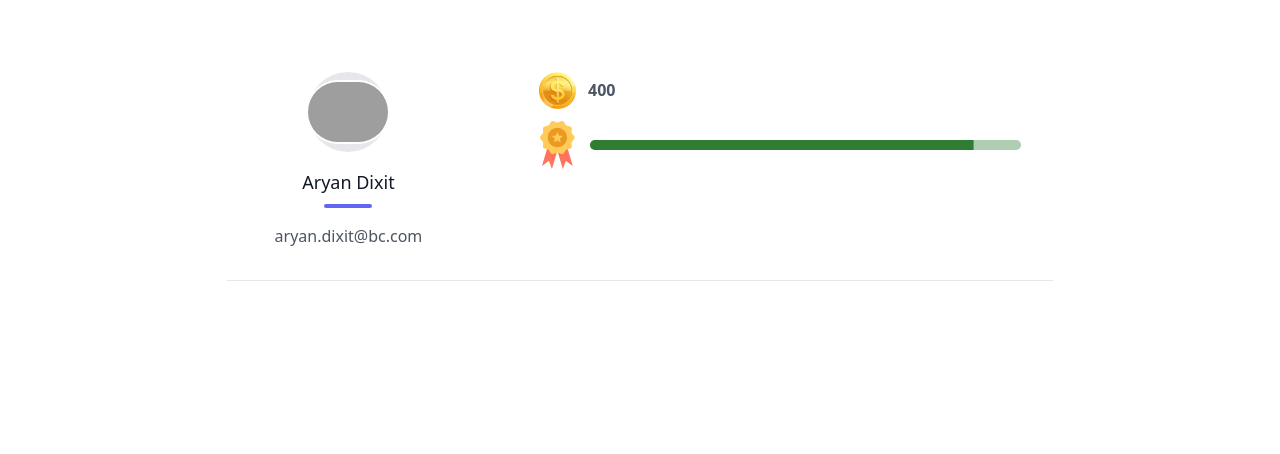
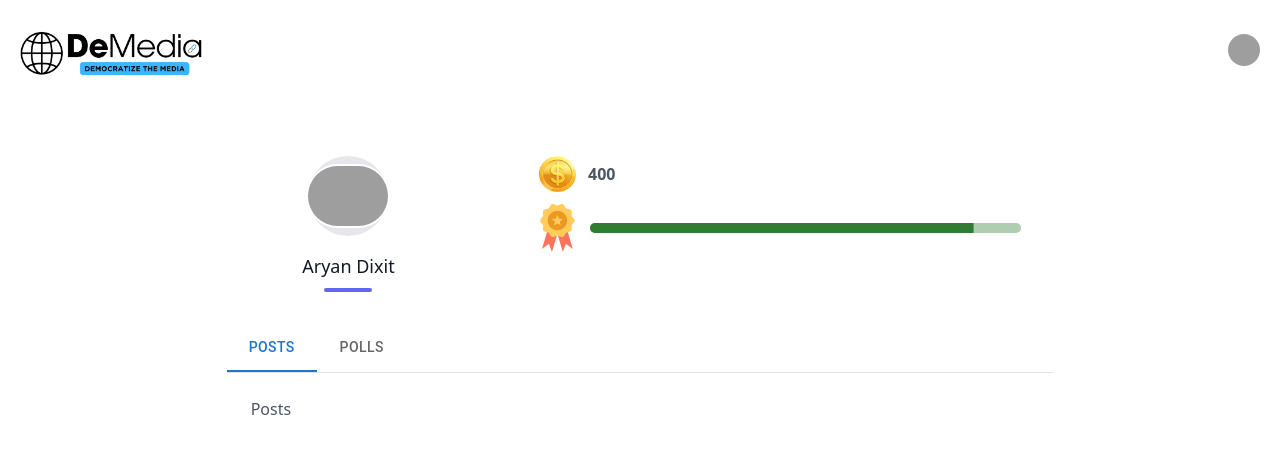
Before and after one commit to De-Media/frontend, a React (Create React App) app: page /profile in a window 1280 px wide. Shown: the top 454 px of the page. Built offline with nearby package versions, Linux system fonts and the light colour scheme; grey boxes are pictures that could not be loaded.

Commit message:
update(profile): added tabs in profile posts and polls

```diff
--- a/src/components/Header/Header.js
+++ b/src/components/Header/Header.js
@@ -1,50 +1,43 @@
-import React from "react";
-import logo from "../../assets/images/full-logo.png";
-import { Menu, Transition } from "@headlessui/react";
-import { Link } from "react-router-dom";
+import React from 'react';
+import logo from '../../assets/images/full-logo.png';
+import { Menu, Transition } from '@headlessui/react';
+import { Link } from 'react-router-dom';
 
 const Header = () => {
 	const onLogout = () => {
-    console.log("Logout called");
+		console.log('Logout called');
 	};
 
 	return (
-    <header class="text-gray-600 body-font">
-      <div class="container mx-auto flex flex-wrap p-5 flex-col md:flex-row items-center">
-        <Link class="flex title-font font-medium items-center text-gray-900 mb-4 md:mb-0">
-          <img src={logo} width={200} alt="Logo" />
+		<header class='text-gray-600 body-font'>
+			<div class='container mx-auto flex flex-wrap p-5 flex-col md:flex-row items-center'>
+				<Link class='flex title-font font-medium items-center text-gray-900 mb-4 md:mb-0'>
+					<img src={logo} width={200} alt='Logo' />
 				</Link>
-        <nav class="md:ml-auto flex flex-wrap items-center text-base justify-center">
-          <Link class="mr-5 hover:text-gray-900">First Link</Link>
-          <Link class="mr-5 hover:text-gray-900">Second Link</Link>
-          <Link class="mr-5 hover:text-gray-900">Third Link</Link>
-          <Link class="mr-5 hover:text-gray-900">Fourth Link</Link>
-        </nav>
-        <Menu as="div" className="relative inline-block text-left">
+				<nav class='md:ml-auto flex flex-wrap items-center text-base justify-center'></nav>
+				<Menu as='div' className='relative inline-block text-left'>
 					<div>
 						<Menu.Button>
 							<img
-                className="inline-block h-8 w-8 rounded-full ring-2 ring-white"
-                src="https://images.unsplash.com/photo-1491528323818-fdd1faba62cc?ixlib=rb-1.2.1&ixid=eyJhcHBfaWQiOjEyMDd9&auto=format&fit=facearea&facepad=2&w=256&h=256&q=80"
-                alt=""
+								className='inline-block h-8 w-8 rounded-full ring-2 ring-white'
+								src='https://images.unsplash.com/photo-1491528323818-fdd1faba62cc?ixlib=rb-1.2.1&ixid=eyJhcHBfaWQiOjEyMDd9&auto=format&fit=facearea&facepad=2&w=256&h=256&q=80'
+								alt=''
 							/>
 						</Menu.Button>
 					</div>
 					<Transition
-            enter="transition ease-out duration-100"
-            enterFrom="transform opacity-0 scale-95"
-            enterTo="transform opacity-100 scale-100"
-            leave="transition ease-in duration-75"
-            leaveFrom="transform opacity-100 scale-100"
-            leaveTo="transform opacity-0 scale-95"
-          >
-            <Menu.Items className="absolute right-0 z-10 mt-2 w-56 origin-top-right rounded-md bg-white shadow-lg ring-1 ring-black ring-opacity-5 focus:outline-none">
-              <div className="py-1">
+						enter='transition ease-out duration-100'
+						enterFrom='transform opacity-0 scale-95'
+						enterTo='transform opacity-100 scale-100'
+						leave='transition ease-in duration-75'
+						leaveFrom='transform opacity-100 scale-100'
+						leaveTo='transform opacity-0 scale-95'>
+						<Menu.Items className='absolute right-0 z-10 mt-2 w-56 origin-top-right rounded-md bg-white shadow-lg ring-1 ring-black ring-opacity-5 focus:outline-none'>
+							<div className='py-1'>
 								<Menu.Item>
 									<a
-                    href="/profile"
-                    className={"text-gray-700 block px-4 py-2 text-sm"}
-                  >
+										href='/profile'
+										className={'text-gray-700 block px-4 py-2 text-sm'}>
 										Profile
 									</a>
 								</Menu.Item>
@@ -52,9 +45,8 @@ const Header = () => {
 									<button
 										onClick={onLogout}
 										className={
-                      "text-gray-700 block w-full px-4 py-2 text-left text-sm"
-                    }
-                  >
+											'text-gray-700 block w-full px-4 py-2 text-left text-sm'
+										}>
 										Sign out
 									</button>
 								</Menu.Item>
--- a/src/pages/ProfilePage/ProfilePage.js
+++ b/src/pages/ProfilePage/ProfilePage.js
@@ -2,6 +2,13 @@ import React from 'react';
 import LinearProgress from '@mui/material/LinearProgress';
 import bountyIcon from '../../assets/images/bounty-3.webp';
 import trustIcon from '../../assets/images/bounty.png';
+import Layout from '../../components/Layout/Layout';
+import { Box, Tab, Tabs } from '@mui/material';
+
+import TabList from '@mui/lab/TabList';
+import TabPanel from '@mui/lab/TabPanel';
+
+import TabContext from '@mui/lab/TabContext';
 
 const ProfilePage = () => {
 	const userName = 'Aryan Dixit';
@@ -11,12 +18,20 @@ const ProfilePage = () => {
 	const bounty = 400;
 	const trustScore = 89;
 	const trustColor = trustScore < 40 ? 'error' : trustScore < 60 ? 'warning' : 'success';
+
+	const [value, setValue] = React.useState(1);
+
+	const handleChange = (event, newValue) => {
+		setValue(newValue);
+	};
+
 	return (
+		<Layout>
 			<section class='text-gray-600 body-font'>
 				<div class='container px-5 mx-auto flex flex-col'>
 					<div class='lg:w-4/6 mx-auto'>
 						<div class='flex flex-col sm:flex-row mt-10'>
-						<div class='sm:w-1/3 text-center sm:pr-8 sm:py-8'>
+							<div class='sm:w-1/3 text-center sm:pr-8 sm:py-4'>
 								<div class='w-20 h-20 rounded-full inline-flex items-center justify-center bg-gray-200 text-gray-400'>
 									<img
 										className='inline-block rounded-full ring-2 ring-white'
@@ -29,10 +44,9 @@ const ProfilePage = () => {
 										{userName}
 									</h2>
 									<div class='w-12 h-1 bg-indigo-500 rounded mt-2 mb-4'></div>
-								<p class='text-base'>{userEmail}</p>
 								</div>
 							</div>
-						<div class='sm:w-2/3 sm:px-8 sm:py-8  mt-4 pt-4 sm:mt-0 text-center sm:text-left'>
+							<div class='sm:w-2/3 sm:px-8 sm:py-4  mt-4 pt-4 sm:mt-0 text-center sm:text-left'>
 								<div>
 									<div className='flex items-center mb-3'>
 										<img src={bountyIcon} alt='bounty' className='bountyIcon' />
@@ -60,12 +74,47 @@ const ProfilePage = () => {
 								</div>
 							</div>
 						</div>
-
-					<hr />
+						<TabContext value={value}>
+							<Box sx={{ width: '100%' }}>
+								<Box sx={{ borderBottom: 1, borderColor: 'divider' }}>
+									<TabList
+										onChange={handleChange}
+										aria-label='lab API tabs example'>
+										<Tab label='Posts' value={1} />
+										<Tab label='Polls' value={2} />
+									</TabList>
+								</Box>
+								<TabPanel value={1}>Posts</TabPanel>
+								<TabPanel value={2}>Polls</TabPanel>
+							</Box>
+						</TabContext>
 					</div>
 				</div>
 			</section>
+		</Layout>
 	);
 };
 
+function CustomTabPanel(props) {
+	const { children, value, index, ...other } = props;
+
+	return (
+		<div
+			role='tabpanel'
+			hidden={value !== index}
+			id={`simple-tabpanel-${index}`}
+			aria-labelledby={`simple-tab-${index}`}
+			{...other}>
+			{value === index && <Box sx={{ p: 3 }}>{children}</Box>}
+		</div>
+	);
+}
+
+function a11yProps(index) {
+	return {
+		id: `simple-tab-${index}`,
+		'aria-controls': `simple-tabpanel-${index}`,
+	};
+}
+
 export default ProfilePage;
```
Lines whose indentation alone changed are shown as unchanged.
